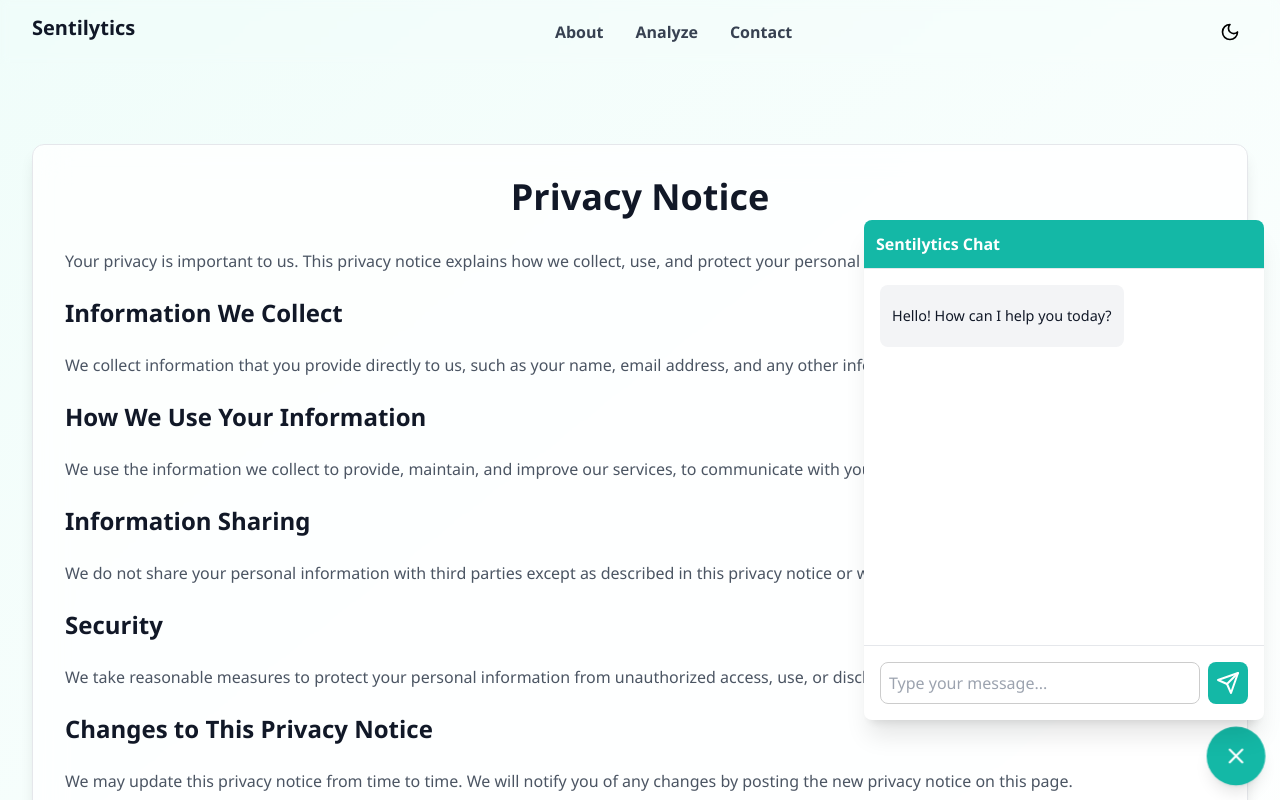
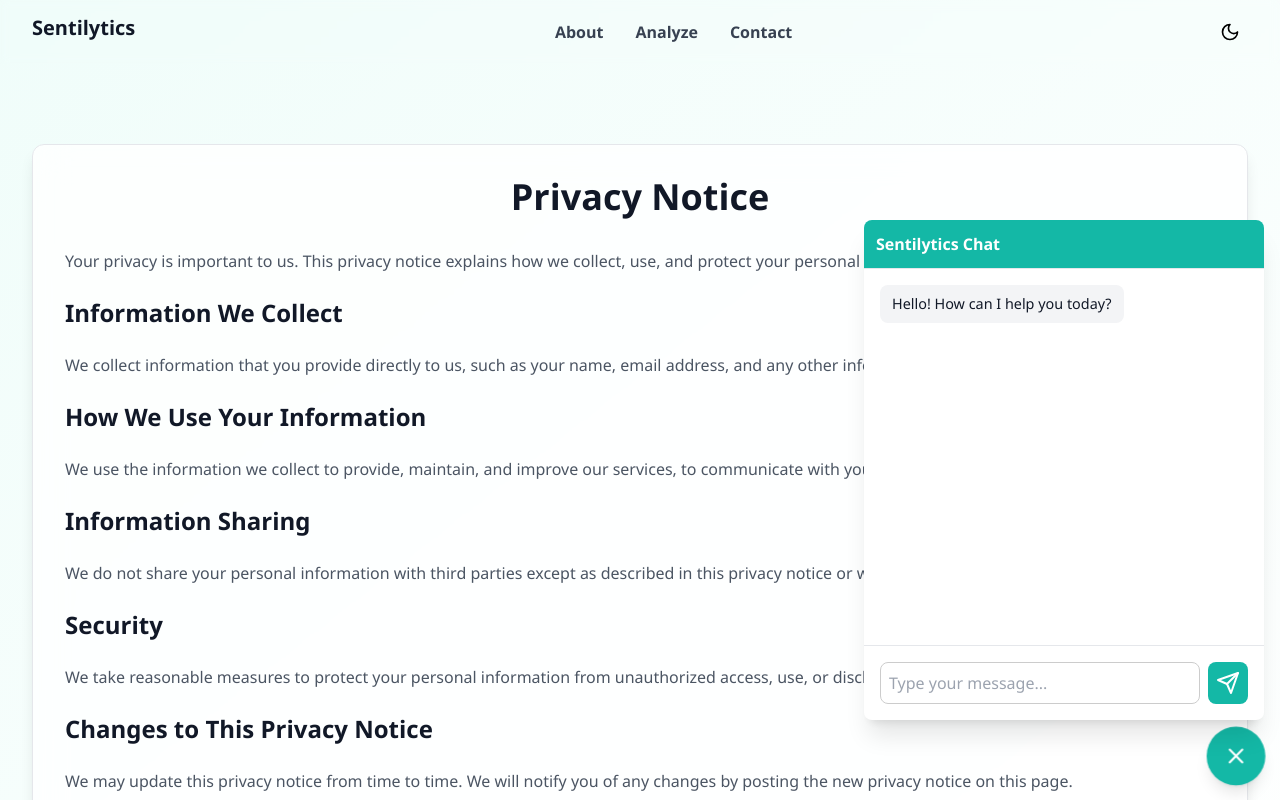
Before and after one commit to Hadi87s/Sentilytics, a React (Vite) app in the folder project/: page /privacy in a window 1280 px wide. Both pictures are taken after a click on the button 1236 px from the left and 756 px from the top of the page. Shown: the top 800 px of the page. Built offline with nearby package versions, Linux system fonts and the light colour scheme; what chartjs-plugin-datalabels would draw is missing.

Commit message:
fixing the message dimensions in the chatBot.

```diff
--- a/project/src/components/chat/ChatMessage.tsx
+++ b/project/src/components/chat/ChatMessage.tsx
@@ -1,26 +1,3 @@
-// import React from "react";
-// import type { Message } from "../../types";
-
-// interface ChatMessageProps {
-//   message: Message;
-// }
-
-// export function ChatMessage({ message }: ChatMessageProps) {
-//   return (
-//     <div className={`flex ${message.isBot ? "justify-start" : "justify-end"}`}>
-//       <div
-//         className={`max-w-[80%] p-3 rounded-lg ${
-//           message.isBot
-//             ? "bg-gray-100 dark:bg-gray-700 text-gray-900 dark:text-gray-100"
-//             : "bg-teal-500 text-white"
-//         }`}
-//       >
-//         <p className="text-sm">{message.text}</p>
-//       </div>
-//     </div>
-//   );
-// }
-
 import React from "react";
 import ReactMarkdown from "react-markdown";
 import type { Message } from "../../types";
@@ -33,7 +10,7 @@ export function ChatMessage({ message }: ChatMessageProps) {
   return (
     <div className={`flex ${message.isBot ? "justify-start" : "justify-end"}`}>
       <div
-        className={`max-w-[80%] p-3 rounded-lg ${
+        className={`max-w-[80%] px-3 rounded-lg ${
           message.isBot
             ? "bg-gray-100 dark:bg-gray-700 text-gray-900 dark:text-gray-100"
             : "bg-teal-500 text-white"
```
